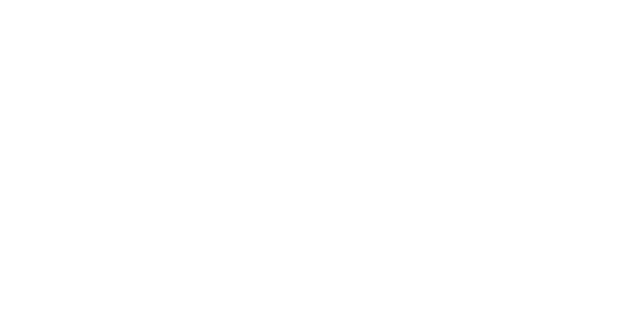
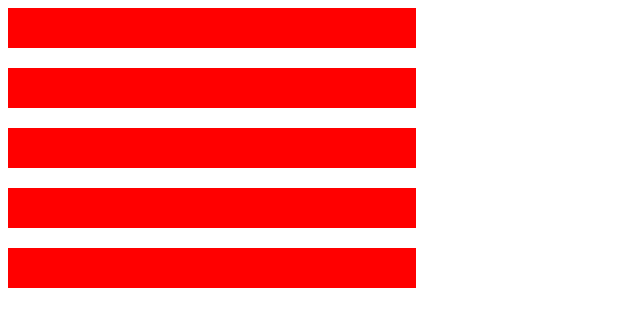
Before and after one commit to ufjf-dcc202/ufjf-dcc202-2026-1-a-trb-gustavo-campos, a plain HTML site: page index.html in a window 1280 px wide. Shown: the whole page, without its empty margins (0-640 px from the left). Drawn offline with Linux system fonts and the light colour scheme.

Commit message:
implementa visualização da posicao dos discos

```diff
--- a/src/main.js
+++ b/src/main.js
@@ -1,36 +1,63 @@
 import { TorreHanoi } from "../services/torre-hanoi.js";
 
-// Seta propriedade css
-const quantidadeDiscos = 8;
-const tabuleiro = document.querySelector(".tabuleiro");
-tabuleiro.style.setProperty("--discos", quantidadeDiscos);
+const QTD_DISCOS = 5;
 
 // Sequência de instruções
 
-const solucaoParaCincoDiscos = [
-    { origem: "a", destino: "c" },
-    { origem: "a", destino: "b" },
-    { origem: "c", destino: "b" },
+const movimentos = [
+  { origem: "a", destino: "c" },
+  { origem: "a", destino: "b" },
+  { origem: "c", destino: "b" },
 ];
 
 // Simulação
 
-const torreHanoi = new TorreHanoi(quantidadeDiscos);
+const torreHanoi = new TorreHanoi(QTD_DISCOS);
+const elementosVisualizacao = inicializarVisualizacao(torreHanoi);
 
-imprimirRetorno(torreHanoi);
+imprimirTabuleiro(torreHanoi) ;
 
-for (const instrucao of solucaoParaCincoDiscos) {
+for (const instrucao of movimentos) {
   const resultado = torreHanoi.moverDisco(instrucao.origem, instrucao.destino);
-  processsarResultado(resultado);
-  imprimirRetorno(torreHanoi);
+  atualizarVisualizacao(torreHanoi, elementosVisualizacao);
 }
 
 // Auxiliares
 
-function imprimirRetorno(torreHanoi) {
-  console.log(torreHanoi.toString());
+function inicializarVisualizacao(torreHanoi) {
+  const tabuleiro = document.querySelector(".tabuleiro");
+  tabuleiro.style.setProperty("--discos", torreHanoi.qtdDiscos);
+
+  const discos = Array.from({ length: torreHanoi.qtdDiscos }, (_, i) => {
+    const disco = document.createElement("div");
+    disco.className = "disco";
+    tabuleiro.appendChild(disco);
+    return disco;
+  });
+
+  const elementosVisualizacao = {
+    tabuleiro,
+    discos,
+  };
+
+  atualizarVisualizacao(torreHanoi, elementosVisualizacao);
+
+  return elementosVisualizacao;
 }
 
-function processsarResultado(resultado) {
-  if (!resultado.sucesso) throw new Error(resultado.erro);
+function atualizarVisualizacao(torreHanoi, elementosVisualizacao) {
+  const dadosDiscos = torreHanoi.obterPosicoesDiscos();
+
+  if (dadosDiscos.length !== elementosVisualizacao.discos.length)
+    throw new Error("Quantidade de discos não esperada");
+
+  const linhaDaOrdem = (ordem) => torreHanoi.qtdDiscos - ordem;
+  const colunaDaHaste = (haste) => ({ a: 1, b: 2, c: 3   })[haste];
+
+  dadosDiscos.forEach((dadosDisco, index) => {
+    const elementoDisco = elementosVisualizacao.discos[index];
+    elementoDisco.style.gridRow = linhaDaOrdem(dadosDisco.ordem);
+    elementoDisco.style.gridColumn = colunaDaHaste(dadosDisco.nomeHaste);
+    elementoDisco.dataset.tamanho = dadosDisco.tamanho;
+  });
 }
--- a/style.css
+++ b/style.css
@@ -3,4 +3,9 @@
     display: grid;
     grid-template-columns: repeat(3, 1fr);
     grid-template-rows: repeat(var(--discos), 40px);
+    gap: 20px;
 }
+
+.disco {
+    background-color: red;
+}
```
